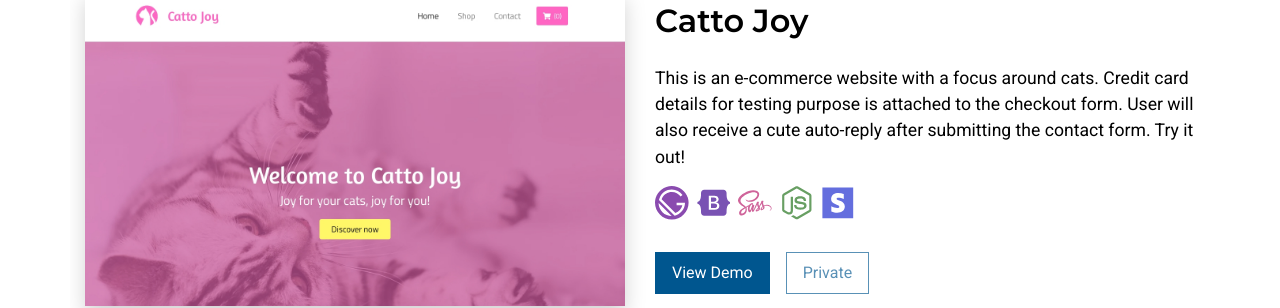
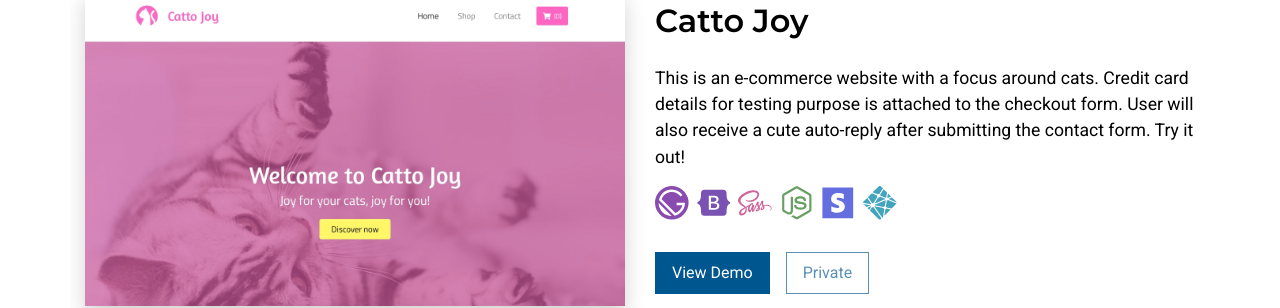
Before and after one commit to yewyewXD/portfolio-v2, a React (Create React App) app: page / in a window 1280 px wide. Shown: the part 1052-1360 px from the top of the page. Built offline with nearby package versions, Linux system fonts and the light colour scheme.

Commit message:
add netlify icon and color

```diff
--- a/src/components/section/Project.jsx
+++ b/src/components/section/Project.jsx
@@ -10,9 +10,8 @@ import {
   FaHtml5,
   FaNodeJs,
 } from "react-icons/fa";
-import {SiGatsby} from 'react-icons/si'
+import {SiGatsby,SiNetlify,SiJavascript} from 'react-icons/si'
 import {GrStripe} from 'react-icons/gr'
-import {  SiJavascript } from "react-icons/si";
 
 export default function Project() {
   return (
@@ -46,6 +45,7 @@ export default function Project() {
                 <FaSass className="skill-icon mr-2 sass" />
                 <FaNodeJs className="skill-icon mr-2 node" />
                 <GrStripe className='skill-icon mr-2 stripe' />
+                <SiNetlify className='skill-icon mr-2 netlify' />
               </div>
               <div className="buttons mt-4 all-center">
                 <a
--- a/src/styles/pages/_Landing.scss
+++ b/src/styles/pages/_Landing.scss
@@ -81,6 +81,9 @@
 
   .skill-icon {
     font-size: 2.1rem;
+    &.netlify {
+      color: #42a4bd;
+    }
     &.stripe {
       color: #646ede;
     }
```
